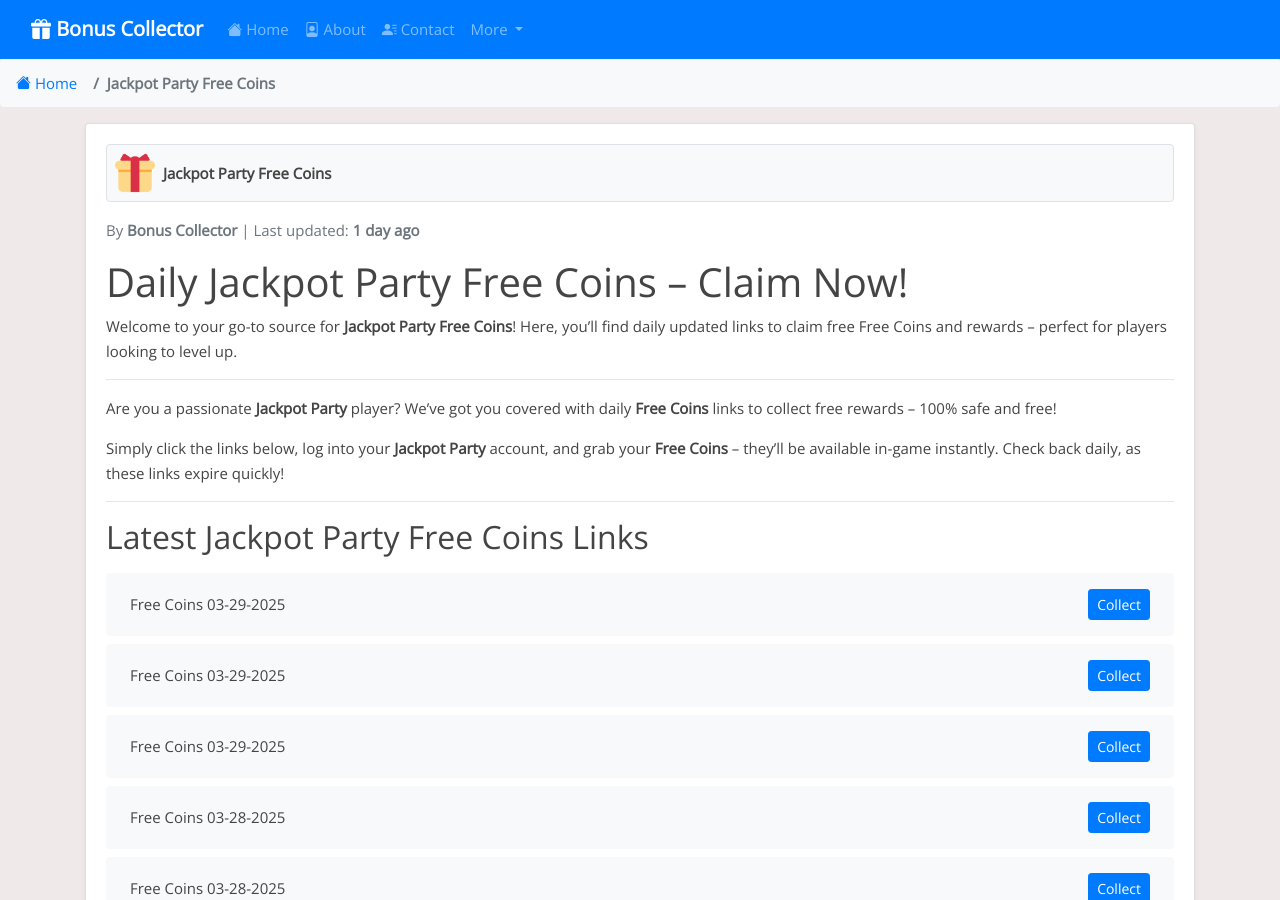
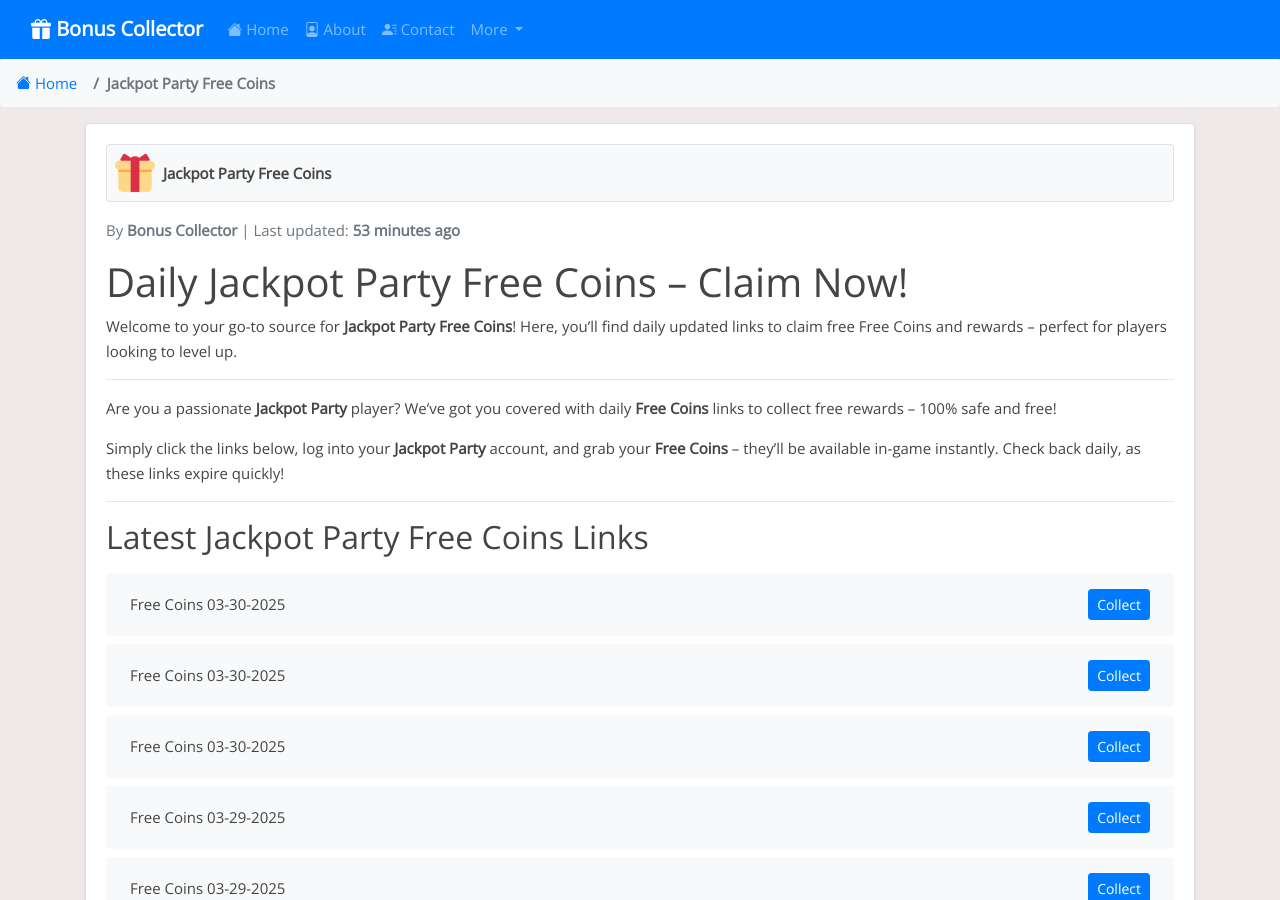
Before and after one commit to iamrohan99/bc-net, a Jekyll site: the page built from _posts/2024-07-31-jackpot-party.md, in a window 1280 px wide and 900 px high. Built offline with Jekyll 4.4.1, drawn with Linux system fonts in a browser that asks for light colours; some of the changed text lies outside the part shown.

Commit message:
Update jackpot-party reward links, content, and last modified date - 2025-03-30 04:30

```diff
--- a/_data/include_files.yml
+++ b/_data/include_files.yml
@@ -45,7 +45,7 @@ wizard-of-oz.html:
 lotsa-slots.html:
   last_modified: "2025-03-30T04:30:11Z"
 jackpot-party.html:
-  last_modified: "2025-03-29T04:30:12Z"
+  last_modified: "2025-03-30T04:30:09Z"
 quick-hit-slots.html:
   last_modified: "2025-03-30T04:30:13Z"
 heart-of-vegas.html:
--- a/_includes/jackpot-party.html
+++ b/_includes/jackpot-party.html
@@ -1,4 +1,16 @@
 <ul class="list-group mt-3 mb-4">
+  <li class="list-group-item d-flex justify-content-between align-items-center">
+    <span>Free Coins 03-30-2025</span>
+    <a href="http://bit.ly/43vvPZ5" class="btn btn-primary btn-sm">Collect</a>
+  </li>
+  <li class="list-group-item d-flex justify-content-between align-items-center">
+    <span>Free Coins 03-30-2025</span>
+    <a href="https://bit.ly/3FK9s8i" class="btn btn-primary btn-sm">Collect</a>
+  </li>
+  <li class="list-group-item d-flex justify-content-between align-items-center">
+    <span>Free Coins 03-30-2025</span>
+    <a href="https://bit.ly/4jc26sM" class="btn btn-primary btn-sm">Collect</a>
+  </li>
   <li class="list-group-item d-flex justify-content-between align-items-center">
     <span>Free Coins 03-29-2025</span>
     <a href="https://bit.ly/4i2lkjC" class="btn btn-primary btn-sm">Collect</a>
@@ -387,16 +399,4 @@
     <span>Free Coins 02-24-2025</span>
     <a href="https://bit.ly/41dcwka" class="btn btn-primary btn-sm">Collect</a>
   </li>
-  <li class="list-group-item d-flex justify-content-between align-items-center">
-    <span>Free Coins 02-22-2025</span>
-    <a href="https://bit.ly/4i9vjUm" class="btn btn-primary btn-sm">Collect</a>
-  </li>
-  <li class="list-group-item d-flex justify-content-between align-items-center">
-    <span>Free Coins 02-23-2025</span>
-    <a href="https://bit.ly/4kdmYBg" class="btn btn-primary btn-sm">Collect</a>
-  </li>
-  <li class="list-group-item d-flex justify-content-between align-items-center">
-    <span>Free Coins 02-23-2025</span>
-    <a href="https://bit.ly/4hRmoaK" class="btn btn-primary btn-sm">Collect</a>
-  </li>
 </ul>
```
Also changed, not shown: links-json/jackpot-party.json (+12 -12 lines).
